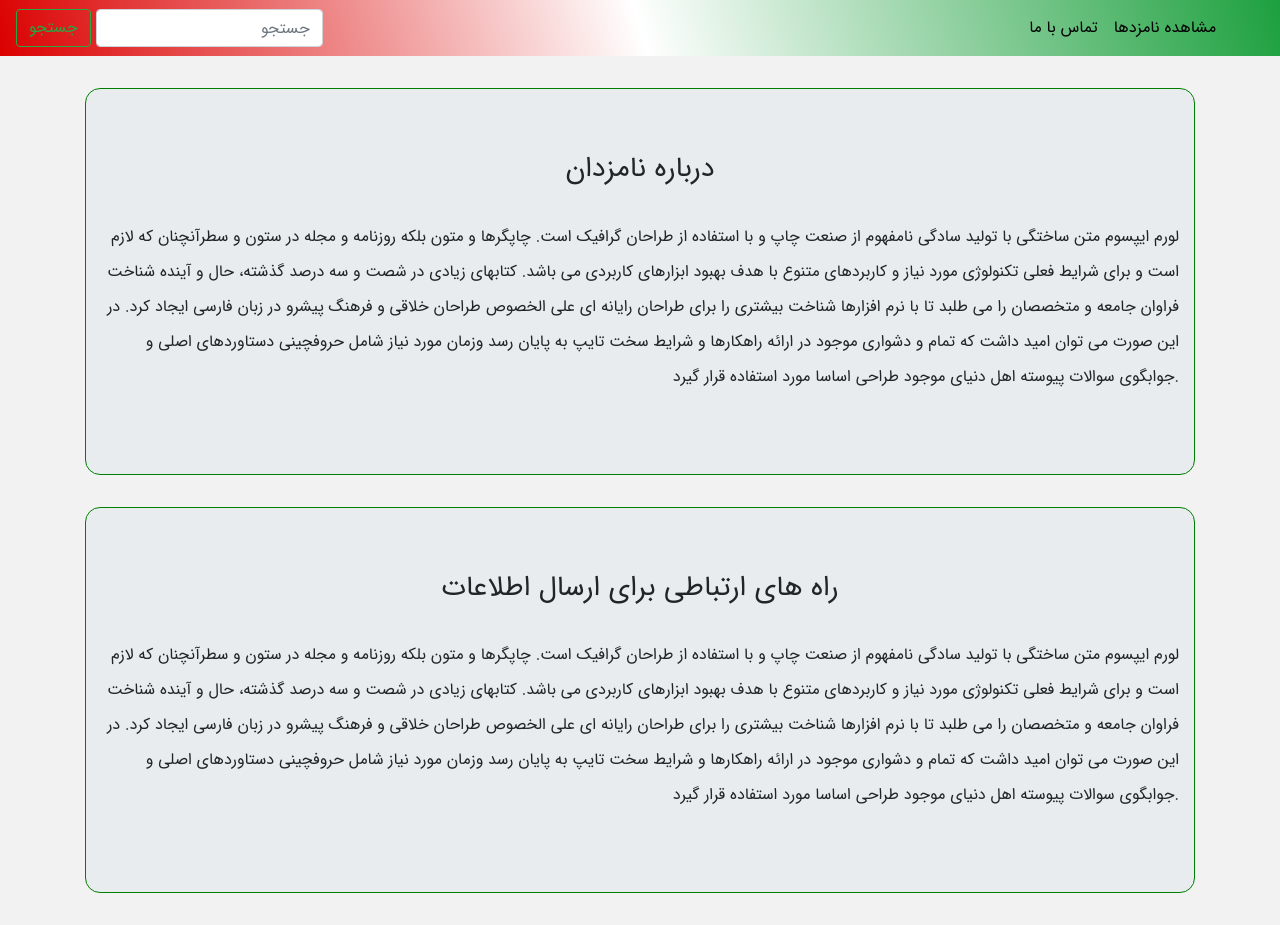
After one commit to omiid-ad/Namzadan, a Django app: template mainapp/templates/mainapp/AboutUs.html in a window 1280 px wide. The commit adds this page. Run offline with Django 3.2, Linux system fonts and the light colour scheme; the template is opened without the code that fills it, so the values that code supplies are empty; some libraries are stand-ins or nearby versions.

Commit message:
add about us page and some new style to end of the style.css file

```diff
--- a/mainapp/static/mainapp/css/style.css
+++ b/mainapp/static/mainapp/css/style.css
@@ -134,7 +134,8 @@ nav {
 
 .filters {
     border-radius: 15px;
-    border: 1px solid rgba(29, 160, 62, 1);;
+    border: 1px solid rgba(29, 160, 62, 1);
+    ;
     padding: 2rem;
     margin: 3rem 0rem;
     direction: rtl;
@@ -233,7 +234,8 @@ button.navbar-toggler.collapsed {
     width: fit-content;
 }
 
-.text-right label, input {
+.text-right label,
+input {
     /*float: right;*/
     direction: rtl;
     text-align: right;
@@ -241,7 +243,24 @@ button.navbar-toggler.collapsed {
 }
 
 .text-right input {
+    text-align: center !important;
+}
+
+.main-aboutus {
+    margin-top: 2rem;
+    text-align: right;
+}
+
+.jumbotron.jumbotron-fluid {
+    border: 1px solid green;
+    border-radius: 15px;
+}
+
+p.Aboutustext {
+    line-height: 35px;
+}
+
+h3.Aboutustitle {
     text-align: center;
-!important;
-
+    margin-bottom: 2rem;
 }
--- /dev/null
+++ b/mainapp/templates/mainapp/AboutUs.html
@@ -0,0 +1,63 @@
+<!DOCTYPE html>
+<html lang="en">
+
+<head>
+    <meta charset="UTF-8">
+    <meta name="viewport" content="width=device-width, initial-scale=1.0">
+    <script src="https://ajax.googleapis.com/ajax/libs/jquery/1.10.2/jquery.min.js"></script>
+    <link href="http://netdna.bootstrapcdn.com/bootstrap/4.1.1/css/bootstrap.min.css" rel="stylesheet">
+    <link rel="stylesheet" href="style.css">
+    <title>درباره نامزدان</title>
+</head>
+
+<body>
+    <nav class="navbar navbar-expand-lg navigationbar">
+        <button class="navbar-toggler" type="button" data-toggle="collapse" data-target="#navbarNav" aria-controls="navbarNav" aria-expanded="false" aria-label="Toggle navigation">
+            <span class="navbar-toggler-icon"></span>
+        </button>
+        <div class="collapse navbar-collapse" id="navbarNav">
+            <ul class="navbar-nav">
+                <li class="nav-item">
+                    <a class="nav-link" href="#">مشاهده نامزدها</a>
+                </li>
+                <li class="nav-item">
+                    <a class="nav-link" href="#">تماس با ما</a>
+                </li>
+
+            </ul>
+        </div>
+        <div>
+            <form class="form-inline">
+                <input class="form-control mr-sm-2" type="search" placeholder="جستجو" aria-label="Search">
+                <button class="btn btn-outline-success my-2 my-sm-0 Searchbutton" type="submit">جستجو</button>
+            </form>
+        </div>
+    </nav>
+
+    <div class="container main-aboutus">
+        <div class="jumbotron jumbotron-fluid">
+            <div class="container">
+                <h3 class="Aboutustitle">درباره نامزدان</h3>
+                <p class="Aboutustext">لورم ایپسوم متن ساختگی با تولید سادگی نامفهوم از صنعت چاپ و با استفاده از طراحان گرافیک است. چاپگرها و متون بلکه روزنامه و مجله در ستون و سطرآنچنان که لازم است و برای شرایط فعلی تکنولوژی مورد نیاز و کاربردهای متنوع با هدف بهبود ابزارهای
+                    کاربردی می باشد. کتابهای زیادی در شصت و سه درصد گذشته، حال و آینده شناخت فراوان جامعه و متخصصان را می طلبد تا با نرم افزارها شناخت بیشتری را برای طراحان رایانه ای علی الخصوص طراحان خلاقی و فرهنگ پیشرو در زبان فارسی ایجاد کرد. در این
+                    صورت می توان امید داشت که تمام و دشواری موجود در ارائه راهکارها و شرایط سخت تایپ به پایان رسد وزمان مورد نیاز شامل حروفچینی دستاوردهای اصلی و جوابگوی سوالات پیوسته اهل دنیای موجود طراحی اساسا مورد استفاده قرار گیرد.</p>
+            </div>
+        </div>
+    </div>
+    <div class="container main-aboutus">
+        <div class="jumbotron jumbotron-fluid">
+            <div class="container">
+                <h3 class="Aboutustitle">راه های ارتباطی برای ارسال اطلاعات </h3>
+                <p class="Aboutustext">لورم ایپسوم متن ساختگی با تولید سادگی نامفهوم از صنعت چاپ و با استفاده از طراحان گرافیک است. چاپگرها و متون بلکه روزنامه و مجله در ستون و سطرآنچنان که لازم است و برای شرایط فعلی تکنولوژی مورد نیاز و کاربردهای متنوع با هدف بهبود ابزارهای
+                    کاربردی می باشد. کتابهای زیادی در شصت و سه درصد گذشته، حال و آینده شناخت فراوان جامعه و متخصصان را می طلبد تا با نرم افزارها شناخت بیشتری را برای طراحان رایانه ای علی الخصوص طراحان خلاقی و فرهنگ پیشرو در زبان فارسی ایجاد کرد. در این
+                    صورت می توان امید داشت که تمام و دشواری موجود در ارائه راهکارها و شرایط سخت تایپ به پایان رسد وزمان مورد نیاز شامل حروفچینی دستاوردهای اصلی و جوابگوی سوالات پیوسته اهل دنیای موجود طراحی اساسا مورد استفاده قرار گیرد.</p>
+            </div>
+        </div>
+    </div>
+
+
+
+    <script src="http://netdna.bootstrapcdn.com/bootstrap/4.1.1/js/bootstrap.min.js"></script>
+</body>
+
+</html>
```
